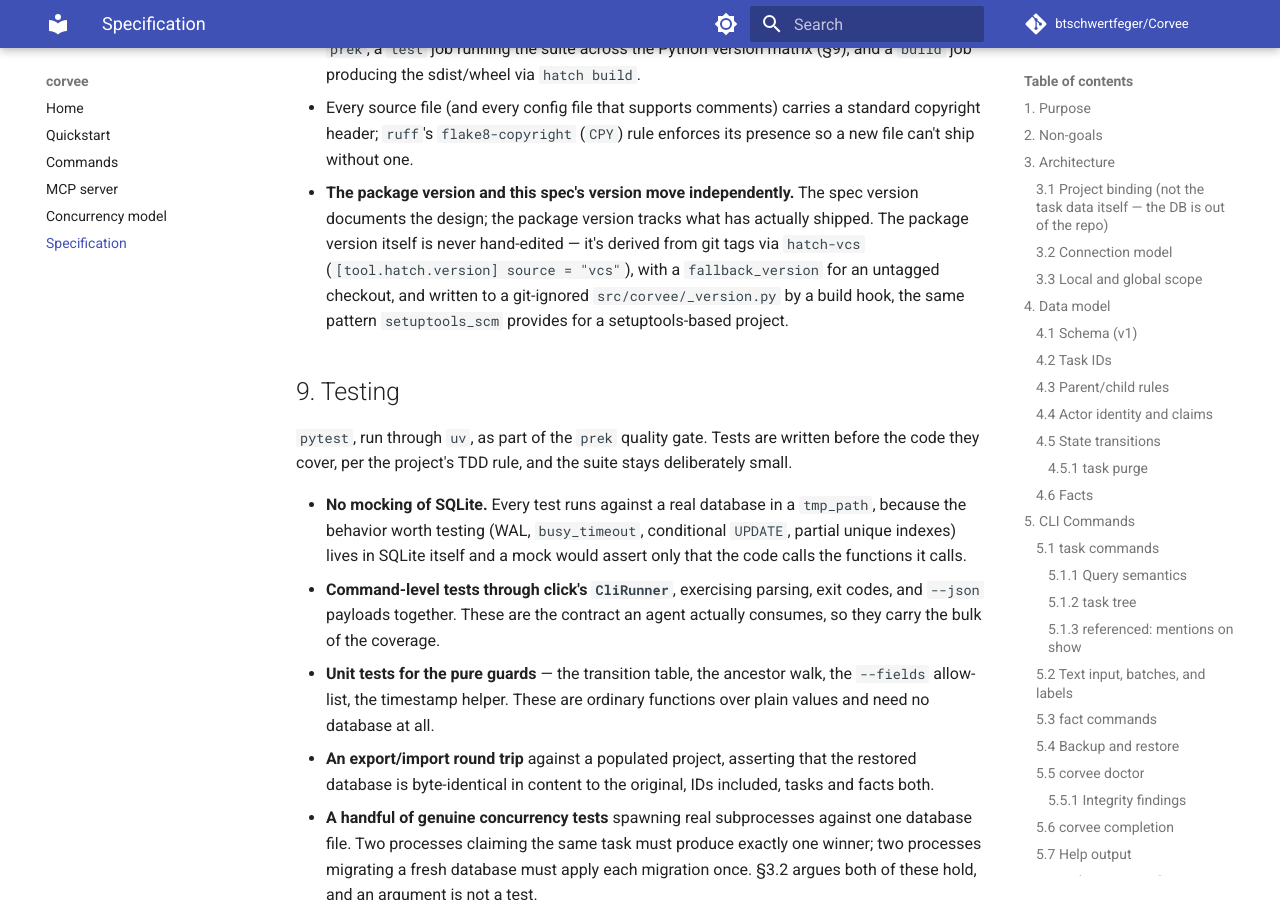
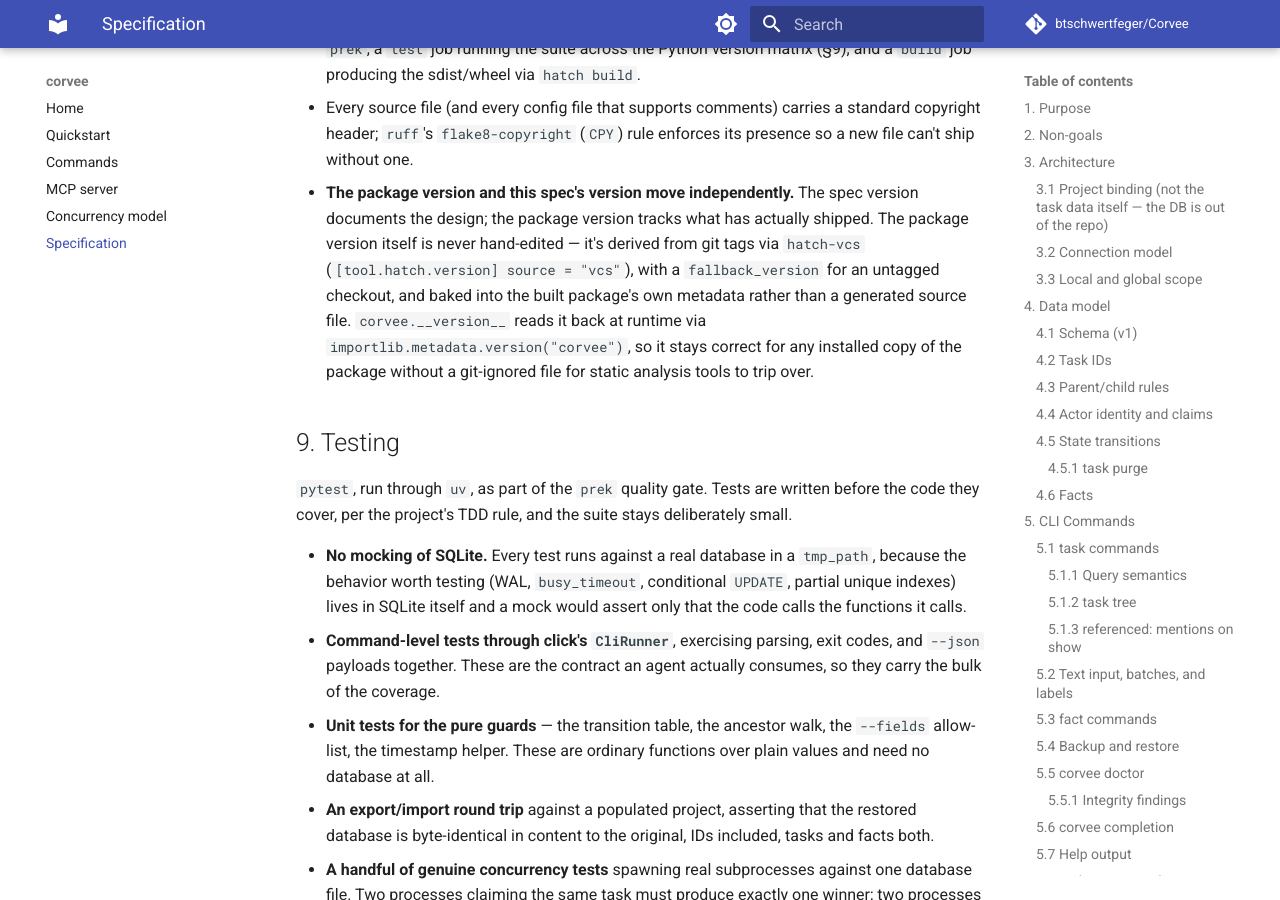
Before and after one commit to btschwertfeger/Corvee, an MkDocs documentation site: the page built from docs/spec.md, in a window 1280 px wide and 900 px high, scrolled down 38710 px. Built offline with MkDocs 1.6.1 and Material for MkDocs 9.7.7, drawn with Linux system fonts in a browser that asks for light colours; comment, search, counter and statistics services are not loaded.

Commit message:
Fix versioning (#4)

```diff
--- a/docs/spec.md
+++ b/docs/spec.md
@@ -1802,9 +1802,12 @@ unsolicited one from `corvee init`.
   spec version documents the design; the package version tracks what has
   actually shipped. The package version itself is never hand-edited — it's
   derived from git tags via `hatch-vcs` (`[tool.hatch.version] source =
-  "vcs"`), with a `fallback_version` for an untagged checkout, and written
-  to a git-ignored `src/corvee/_version.py` by a build hook, the same
-  pattern `setuptools_scm` provides for a setuptools-based project.
+  "vcs"`), with a `fallback_version` for an untagged checkout, and baked
+  into the built package's own metadata rather than a generated source
+  file. `corvee.__version__` reads it back at runtime via
+  `importlib.metadata.version("corvee")`, so it stays correct for any
+  installed copy of the package without a git-ignored file for static
+  analysis tools to trip over.
 
 ## 9. Testing
 
--- a/src/corvee/__init__.py
+++ b/src/corvee/__init__.py
@@ -4,6 +4,8 @@
 # https://github.com/btschwertfeger
 #
 
-from corvee._version import __version__
+from importlib.metadata import version
+
+__version__ = version("corvee")
 
 __all__ = ["__version__"]
```
Also changed, not shown: pyproject.toml (+6 -6 lines), 1 other file.
